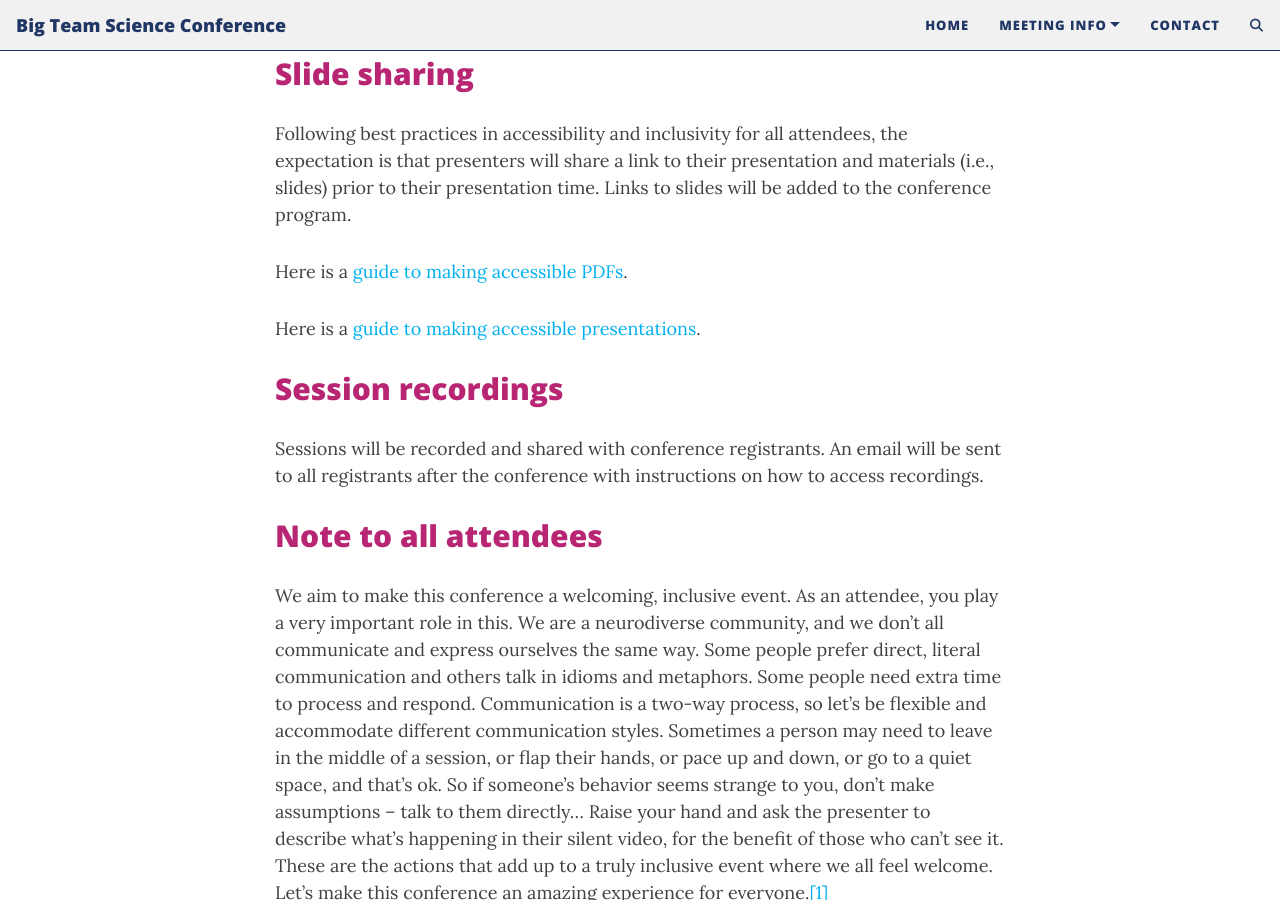
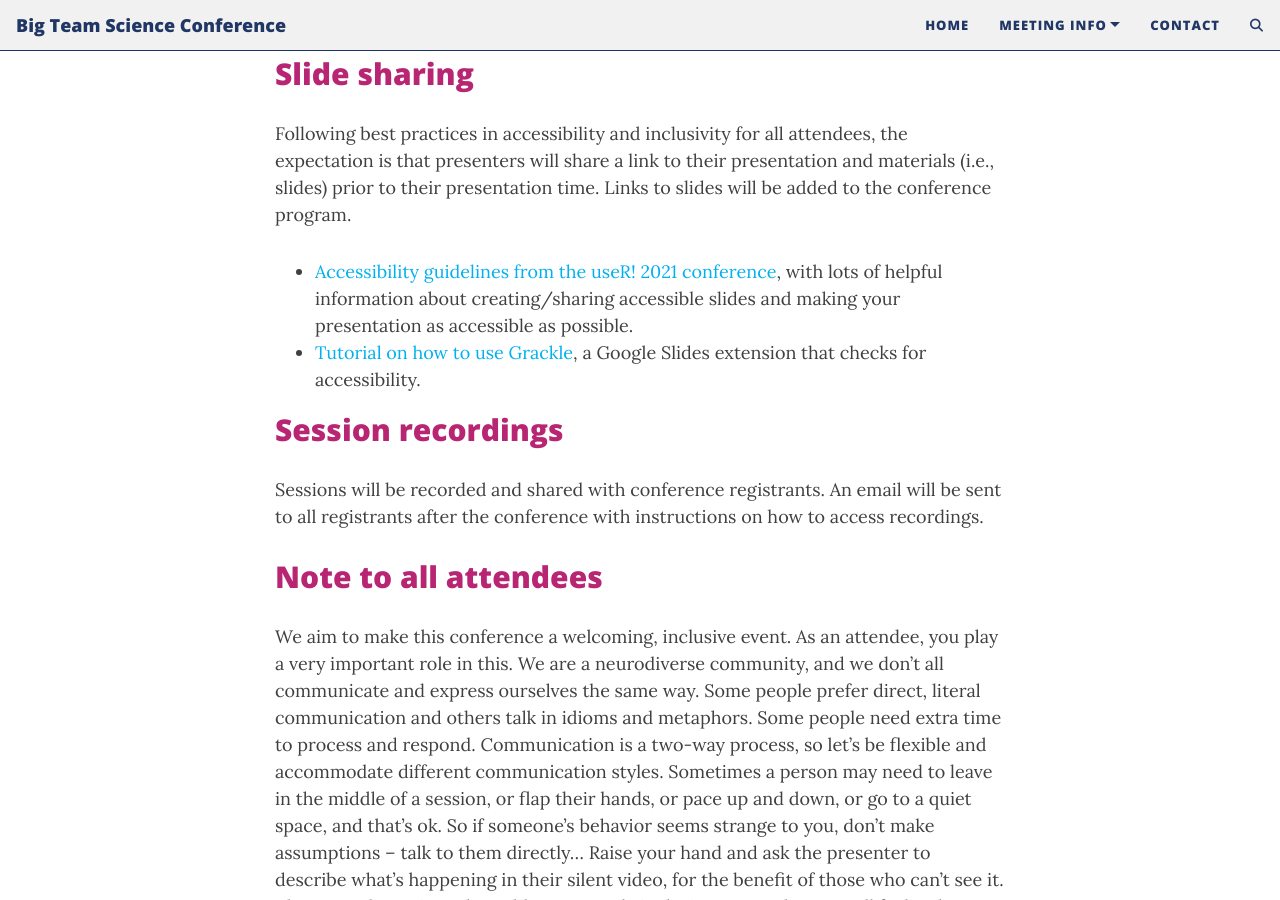
Before and after one commit to bigteamscienceconference/bigteamscienceconference.github.io, a Jekyll site: the page built from access.md, in a window 1280 px wide and 900 px high, scrolled down 526 px. Built offline with Jekyll 4.4.1, drawn with Linux system fonts in a browser that asks for light colours; comment, search, counter and statistics services are not loaded.

Commit message:
Update access.md

```diff
--- a/access.md
+++ b/access.md
@@ -6,19 +6,21 @@
 
 **We are striving to make the Big Team Science Conference as accessible as possible. Please [contact us](mailto:bigteamscienceconference@gmail.com) with any questions or comments about accessibility.**
 
+
 ## Conference platform
 
 * We will be using Zoom as our primary conference platform.
 * We will be using captions provided by the Zoom platform.
 * We will be using [Framapad](https://framapad.org/abc/en/) for collaborative text editing during hackathons and other coworking sessions. While some less accessible visual co-working tools (e.g., Miro) may be used at the discretion of session chairs, the main communication will take place in the Framapad.
 
+
 ## Slide sharing
 
 Following best practices in accessibility and inclusivity for all attendees, the expectation is that presenters will share a link to their presentation and materials (i.e., slides) prior to their presentation time. Links to slides will be added to the conference program.
 
-Here is a [guide to making accessible PDFs](http://www.sigaccess.org/welcome-to-sigaccess/resources/accessible-pdf-author-guide/).
+* [Accessibility guidelines from the useR! 2021 conference](https://user2021.r-project.org/participation/accessibility/), with lots of helpful information about creating/sharing accessible slides and making your presentation as accessible as possible.
+* [Tutorial on how to use Grackle](https://teacherscollege.screenstepslive.com/a/1709744-add-grackle-to-your-google-docs-slides-or-sheets), a Google Slides extension that checks for accessibility.
 
-Here is a [guide to making accessible presentations](https://www.w3.org/WAI/teach-advocate/accessible-presentations/).
 
 ## Session recordings
 
```
